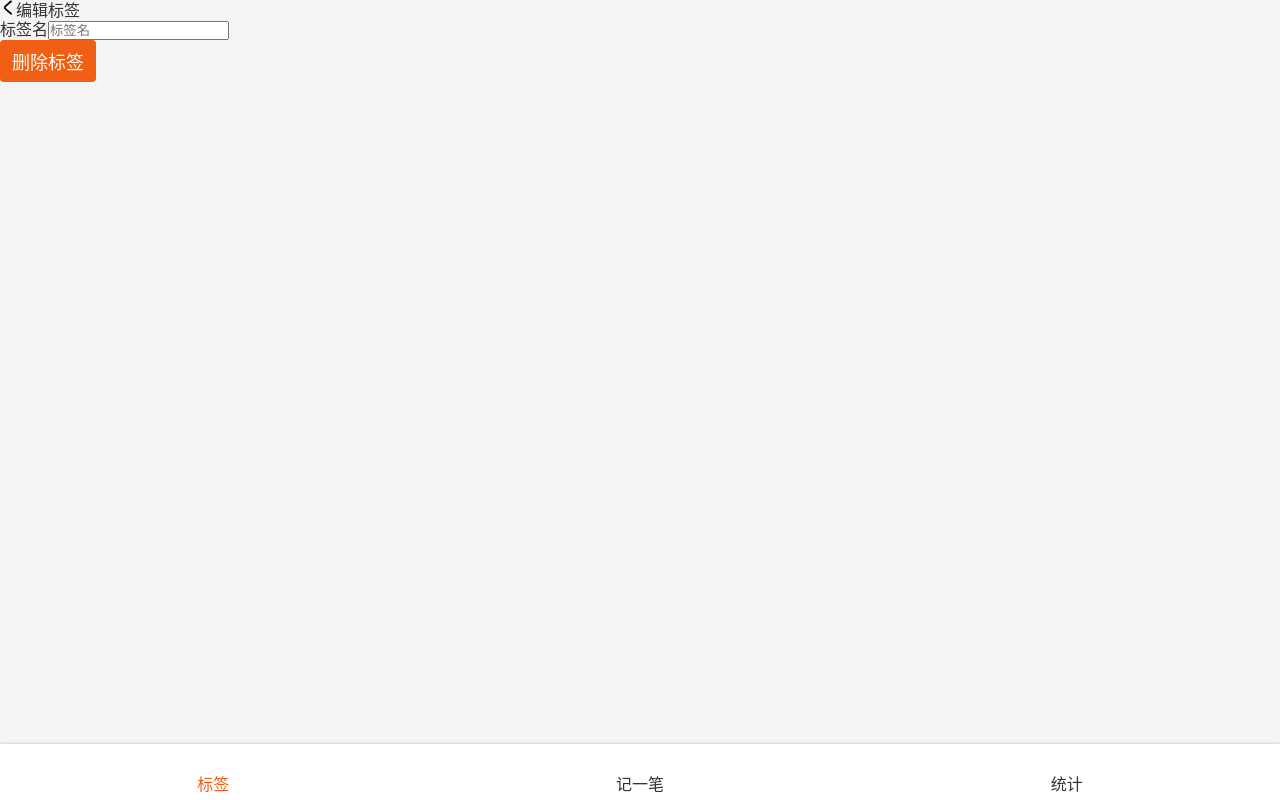
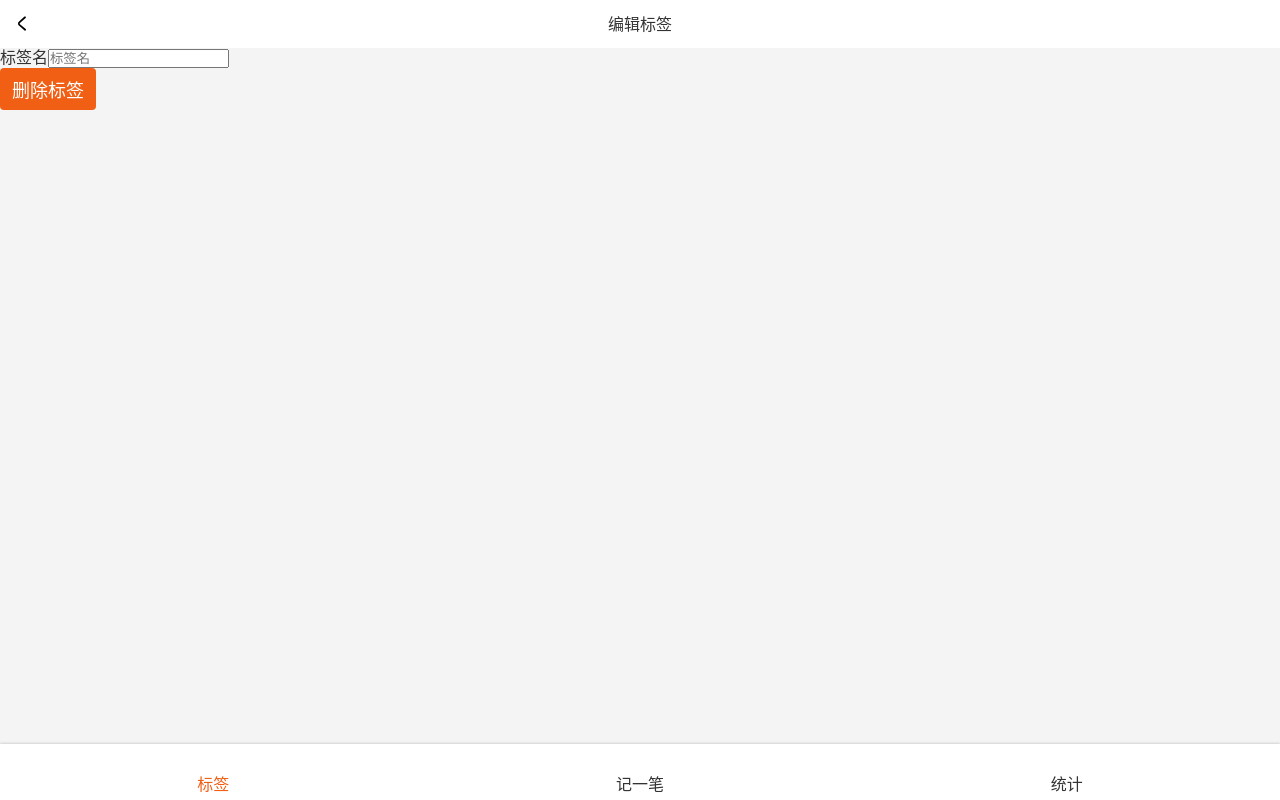
Before and after one commit to 123164867376464646/morney-react, a React app: page /#/tags/1 in a window 1280 px wide. Built offline with nearby package versions, Linux system fonts and the light colour scheme.

Commit message:
创建单独的 Button 组件

```diff
--- a/src/views/Money/NoteSection.tsx
+++ b/src/views/Money/NoteSection.tsx
@@ -1,27 +1,11 @@
 import styled from 'styled-components';
-import React, {useRef} from 'react';
+import React, {ChangeEventHandler} from 'react';
+import {Input} from '../../components/Input';
 
 const Wrapper = styled.section`
   background: #f5f5f5;
   padding: 0 16px;
   font-size: 14px;
-
-  > label {
-    display: flex;
-    align-items: center;
-
-    > span {
-      margin-right: 16px;
-      white-space: nowrap;
-    }
-
-    > input {
-      width: 100%;
-      background: none;
-      border: none;
-      height: 72px;
-    }
-  }
 `;
 
 type Props = {
@@ -30,23 +14,16 @@ type Props = {
 }
 const NoteSection: React.FC<Props> = (props) => {
 	const note = props.value;
-	const refInput = useRef<HTMLInputElement>(null);
-	const onBlur = () => {
-		if(refInput.current) {
-			props.onChange(refInput.current.value);
-		}
+	const onChange:ChangeEventHandler<HTMLInputElement> = (e) => {
+			props.onChange(e.target.value);
 	};
 	return (
 		<Wrapper>
-			<label>
-				<span>备注</span>
-				<input type="text"
-							 placeholder="在这里添加备注"
-							 ref={refInput}
-							 defaultValue={note}
-							 onBlur={onBlur}
-				/>
-			</label>
+			<Input type="text"
+						 label="备注"
+						 value={note}
+						 onChange={onChange}
+			/>
 		</Wrapper>
 	);
 };
--- a/src/views/Tag.tsx
+++ b/src/views/Tag.tsx
@@ -4,21 +4,35 @@ import {useParams} from 'react-router-dom';
 import Layout from '../components/Layout';
 import Icon from '../components/Icon';
 import {Button} from '../components/Button';
+import styled from 'styled-components';
 
 type Params = {
 	id: string
 }
+const TopBar = styled.header`
+  display: flex;
+  justify-content: space-between;
+	align-items: center;
+	line-height: 	20px;
+	padding: 14px;
+	background: white;
 
+  > .emptyBox {
+    width: 1em;
+    height: 1em;
+  }
+`;
 const Tag: React.FC = () => {
 	const {findTag} = useTags();
 	let {id} = useParams<Params>();
 	const tag = findTag(parseInt(id!));
 	return (
 		<Layout>
-			<header>
+			<TopBar>
 				<Icon name="left"/>
 				<span>编辑标签</span>
-			</header>
+				<span className="emptyBox"></span>
+			</TopBar>
 			<div>
 				<label>
 					<span>标签名</span>
```
